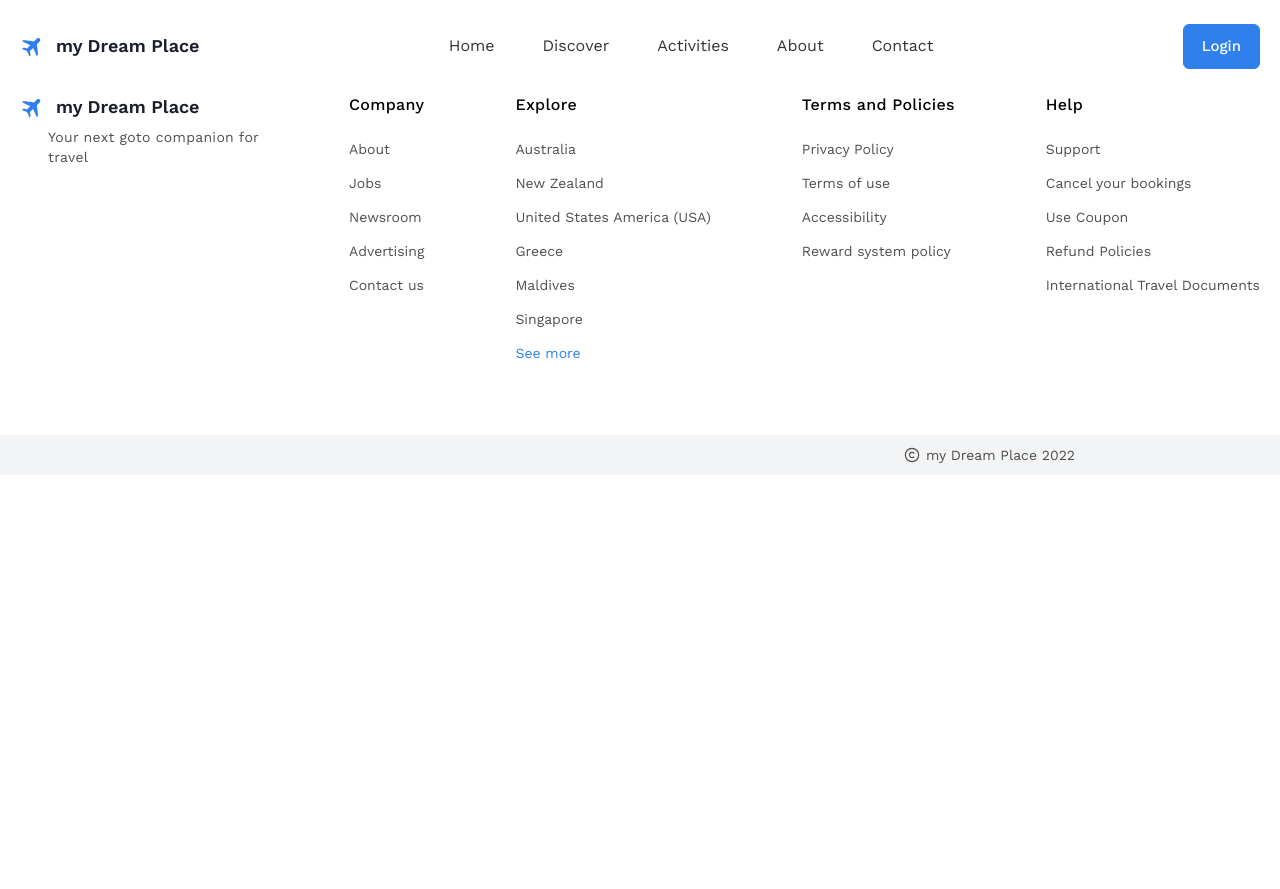
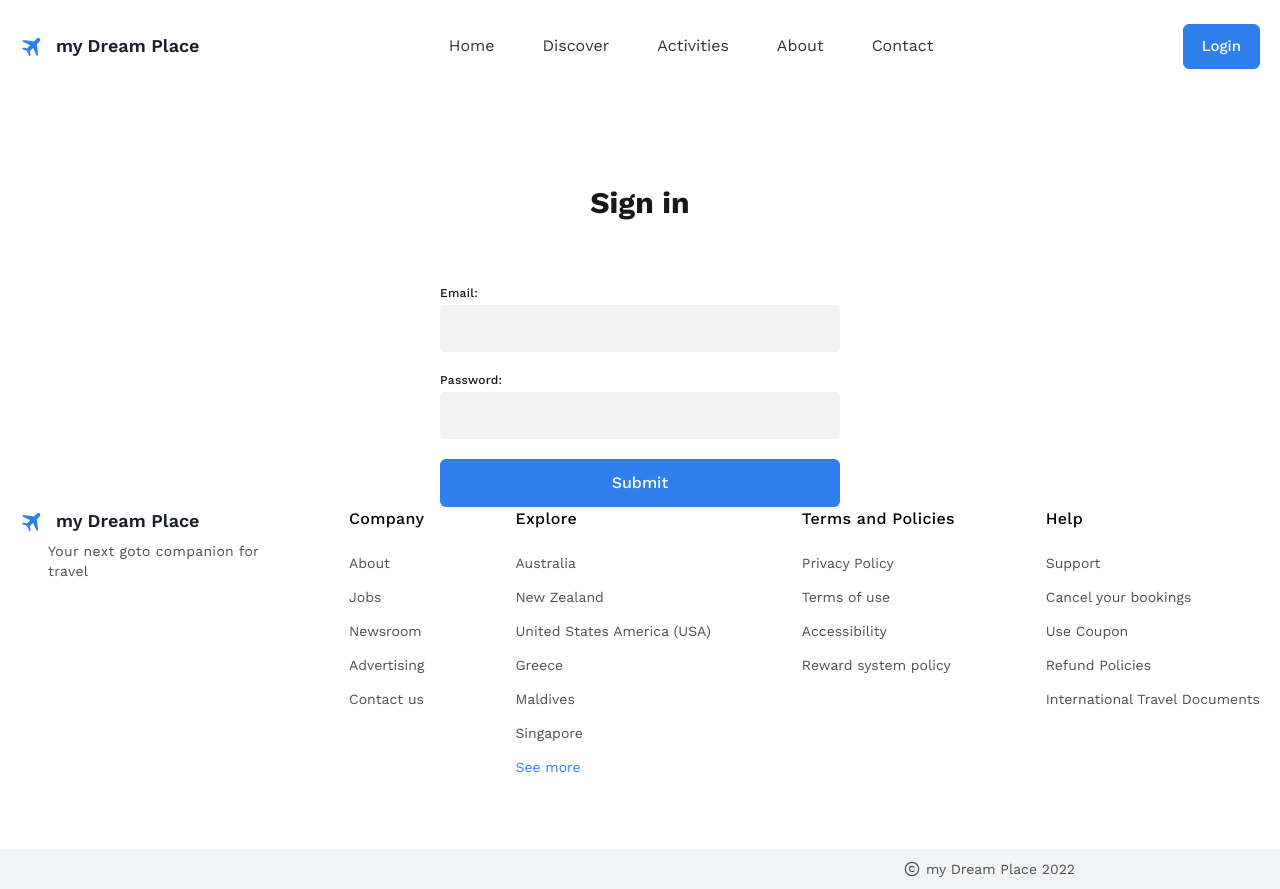
Before and after one commit to MohamedHesham1/dream-place-booking, a Vue app: page /login in a window 1280 px wide. Before the commit the page ends 800 px from the top, so only its background shows below. Built offline with nearby package versions, Linux system fonts and the light colour scheme.

Commit message:
feat(auth): :sparkles: add LoginPage component
- Utilize Firebase authentication for email/password login.

```diff
--- a/src/router/index.js
+++ b/src/router/index.js
@@ -1,6 +1,7 @@
 import { createRouter, createWebHistory } from 'vue-router';
 import HomePage from '../views/HomePage.vue';
 import RegisterPage from '../views/RegisterPage.vue';
+import LoginPage from '../views/LoginPage.vue';
 
 const router = createRouter({
   history: createWebHistory(import.meta.env.BASE_URL),
@@ -11,6 +12,11 @@ const router = createRouter({
       component: HomePage,
     },
     {
+      path: '/login',
+      name: 'Login',
+      component: LoginPage,
+    },
+    {
       path: '/register',
       name: 'Register',
       component: RegisterPage,
--- /dev/null
+++ b/src/views/LoginPage.vue
@@ -0,0 +1,63 @@
+<script setup>
+import AppButton from '@/components/AppButton.vue';
+import { useUserStore } from '@/stores/userStore';
+import { ref } from 'vue';
+import { useRouter } from 'vue-router';
+
+const email = ref('');
+const password = ref('');
+const errorMessage = ref('');
+const successMessage = ref('');
+const userStore = useUserStore();
+const router = useRouter();
+
+const handleSubmit = async () => {
+  try {
+    await userStore.signIn(email.value, password.value);
+    successMessage.value = 'User signed in successfully';
+    router.push('/');
+  } catch (error) {
+    errorMessage.value = 'Wrong username or password.';
+    console.error('Error signing in user:', error);
+  }
+};
+</script>
+
+<template>
+  <div class="max-w-[400px] mt-[92px] mx-auto">
+    <h1 class="text-[#181818] text-center text-3xl font-bold mb-16">Sign in</h1>
+    <form @submit.prevent="handleSubmit" class="flex flex-col">
+      <label
+        class="text-[#181818] text-xs font-medium tracking-[0.28px] mb-1"
+        for="email"
+        >Email:</label
+      >
+      <input
+        class="px-3 pt-[11px] pb-3 bg-gray-6 mb-5 rounded"
+        id="email"
+        v-model="email"
+        type="email"
+        required
+      />
+
+      <label
+        class="text-[#181818] text-xs font-medium tracking-[0.28px] mb-1"
+        for="password"
+        >Password:</label
+      >
+      <input
+        class="px-3 pt-[11px] pb-3 bg-gray-6 mb-5 rounded"
+        id="password"
+        v-model="password"
+        type="password"
+        required
+        @input="validatePassword"
+      />
+      <p v-if="errorMessage" class="text-red">{{ errorMessage }}</p>
+      <p v-if="successMessage" class="text-green-500">{{ successMessage }}</p>
+      <AppButton>Submit</AppButton>
+    </form>
+  </div>
+</template>
+
+<style scoped></style>
```
